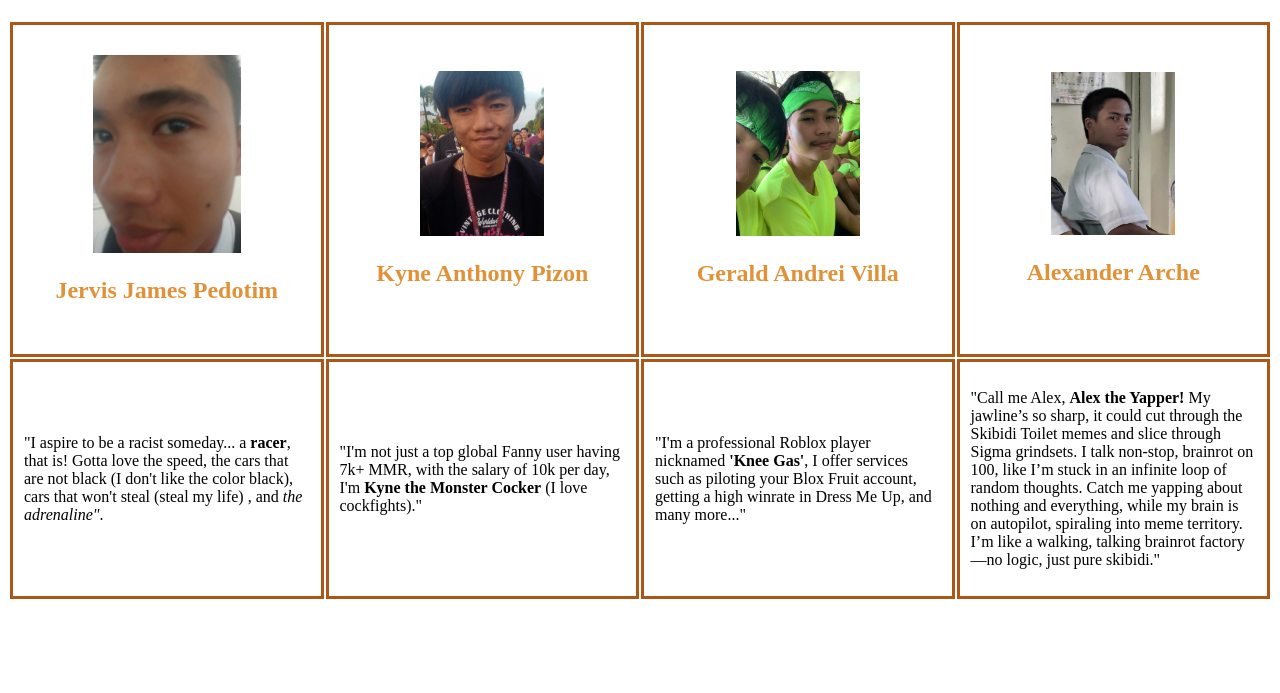
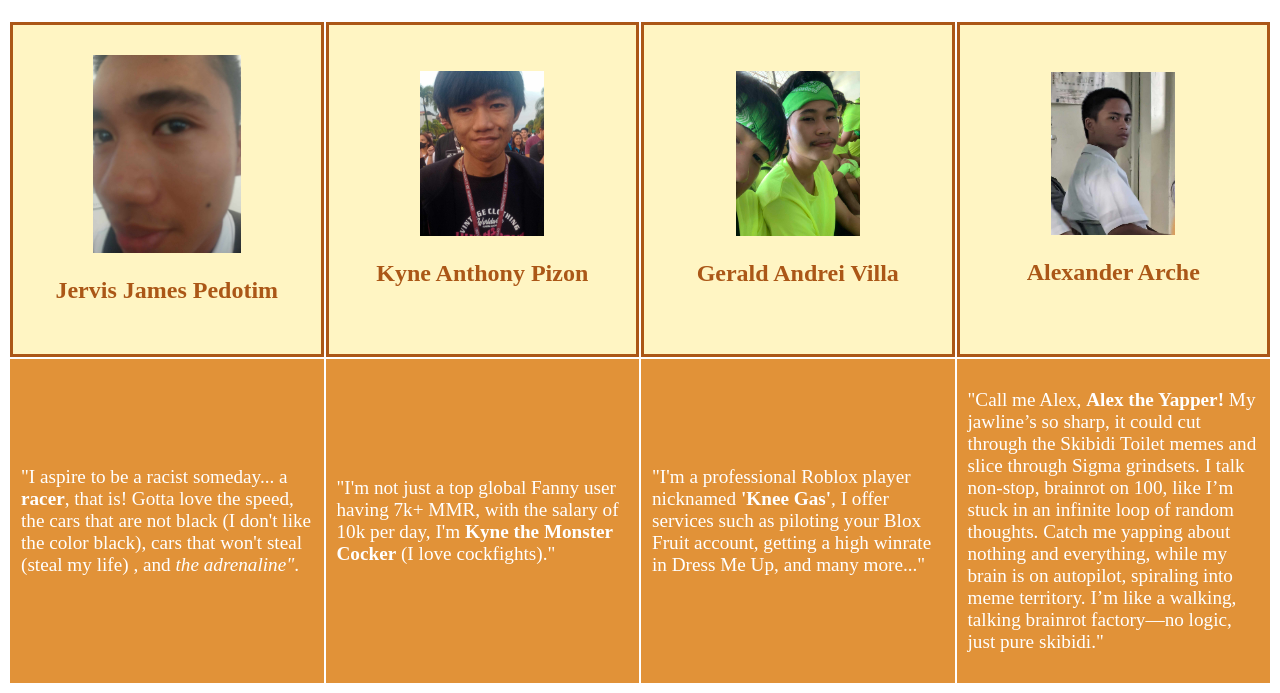
Before and after one commit to notYouralex/news_page, a plain HTML site: page about.html in a window 1280 px wide. Shown: the part 165-858 px from the top of the page. Before the commit the page ends 800 px from the top, so only its background shows below. Drawn offline with Linux system fonts and the light colour scheme.

Commit message:
improved about us

```diff
--- a/about.html
+++ b/about.html
@@ -41,26 +41,27 @@
             </td>
         </tr>
         <tr height="25%">
-            <td style="text-align: center; padding: 30px; border: solid #ab5717;" width="20%" height="10%">
+            <td style="text-align: center; padding: 30px; background-color:  #fff5c3; border: solid #ab5717;" width="20%" height="10%">
                 <img src="./img/jervis.jpg" width="60%" height="60%" alt="Jervis James">
-                <h2 style="text-align: center; color: #e19238;"><strong>Jervis James Pedotim</strong></h2>
+                <h2 style="text-align: center; color: #ab5717;"><strong>Jervis James Pedotim</strong></h2>
             </td>
-            <td style="text-align: center; padding: 30px;  border: solid #ab5717;" width="20%" height="10%">
+            <td style="text-align: center; padding: 30px; background-color:  #fff5c3;  border: solid #ab5717;" width="20%" height="10%">
                 <img src="./img/kyne.jpg" width="50%" height="50%" alt="Kyne Anthony">
-                <h2 style="text-align: center; color: #e19238;">Kyne Anthony Pizon</h2>
+                <h2 style="text-align: center; color: #ab5717;">Kyne Anthony Pizon</h2>
             </td>
-            <td style="text-align: center; padding: 30px;  border: solid #ab5717; " width="20%" height="10%">
+            <td style="text-align: center; padding: 30px; background-color:  #fff5c3;  border: solid #ab5717; " width="20%" height="10%">
                 <img src="./img/doy.jpg" width="50%" height="50%" alt="Gerald Andrei">
-                <h2 style="text-align: center; color: #e19238;">Gerald Andrei Villa</h2>
+                <h2 style="text-align: center; color: #ab5717;">Gerald Andrei Villa</h2>
             </td>
-            <td style="text-align: center; padding: 30px;  border: solid #ab5717;" width="20%" height="10%">
+            <td style="text-align: center; padding: 30px; background-color:  #fff5c3; border: solid #ab5717;" width="20%" height="10%">
                 <img src="./img/ako1.jpg" width="50%" height="50%" alt="Alexander">
-                <h2 style="text-align: center; color: #e19238;">Alexander Arche</h2>
+                <h2 style="text-align: center; color: #ab5717;">Alexander Arche</h2>
             </td>
         </tr>
         <tr>
-            <td style="border: solid #ab5717;">
-                <p style="padding: 10px;">"I aspire to be a racist someday... a <strong>racer</strong>, that is! Gotta
+            <td style="background-color: #e19238;">
+                <p style="padding: 10px; color: white; font-size: larger;">"I aspire to be a racist someday... a
+                    <strong>racer</strong>, that is! Gotta
                     love the speed, the cars
                     that are not black (I don't like the color black), cars that won't steal (steal my life) , and
                     <em>the
@@ -68,8 +69,9 @@
                 </p>
 
             </td>
-            <td style=" border: solid #ab5717;">
-                <p style="padding: 10px;">"I'm not just a top global Fanny user having 7k+ MMR, with the salary of 10k
+            <td style="background-color: #e19238;">
+                <p style="padding: 10px; color: white; font-size: larger;">"I'm not just a top global Fanny user
+                    having 7k+ MMR, with the salary of 10k
                     per day, I'm
                     <strong>Kyne
                         the Monster Cocker</strong> (I love cockfights)."
@@ -77,16 +79,18 @@
 
 
             </td>
-            <td style=" border: solid #ab5717;">
-                <p style="padding: 10px;">"I'm a professional Roblox player nicknamed <strong>'Knee Gas'</strong>, I
+            <td style="background-color: #e19238; ">
+                <p style="padding: 10px; color: white; font-size: larger;">"I'm a professional Roblox player nicknamed
+                    <strong>'Knee Gas'</strong>, I
                     offer services such as
                     piloting your Blox Fruit account, getting a high winrate in Dress Me Up, and many more..."</p>
 
 
 
             </td>
-            <td style=" border: solid #ab5717;">
-                <p style="padding: 10px;">"Call me Alex, <strong>Alex the Yapper!</strong> My jawline’s so sharp, it could cut through the
+            <td style="background-color: #e19238; ">
+                <p style="padding: 10px; color: white; font-size: larger;">"Call me Alex, <strong>Alex the
+                        Yapper!</strong> My jawline’s so sharp, it could cut through the
                     Skibidi Toilet memes and slice through Sigma grindsets. I talk non-stop, brainrot on 100, like I’m
                     stuck in an infinite loop of random thoughts. Catch me yapping about nothing and everything, while
                     my brain is on autopilot, spiraling into meme territory. I’m like a walking, talking brainrot
```
